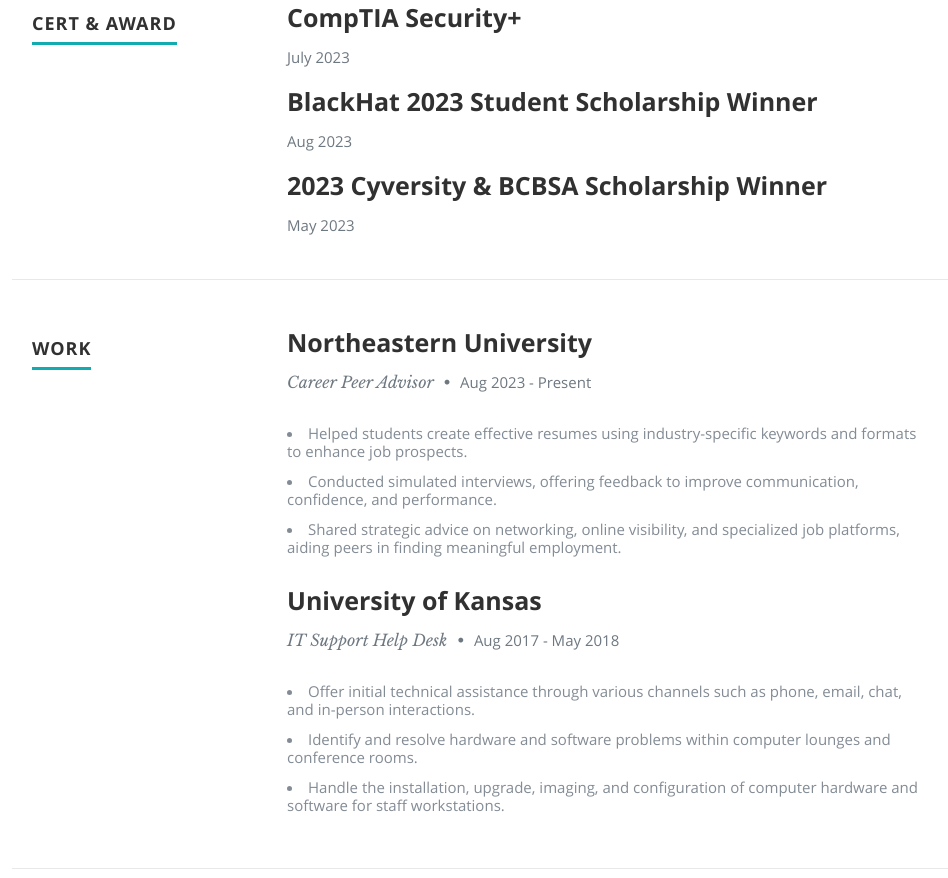
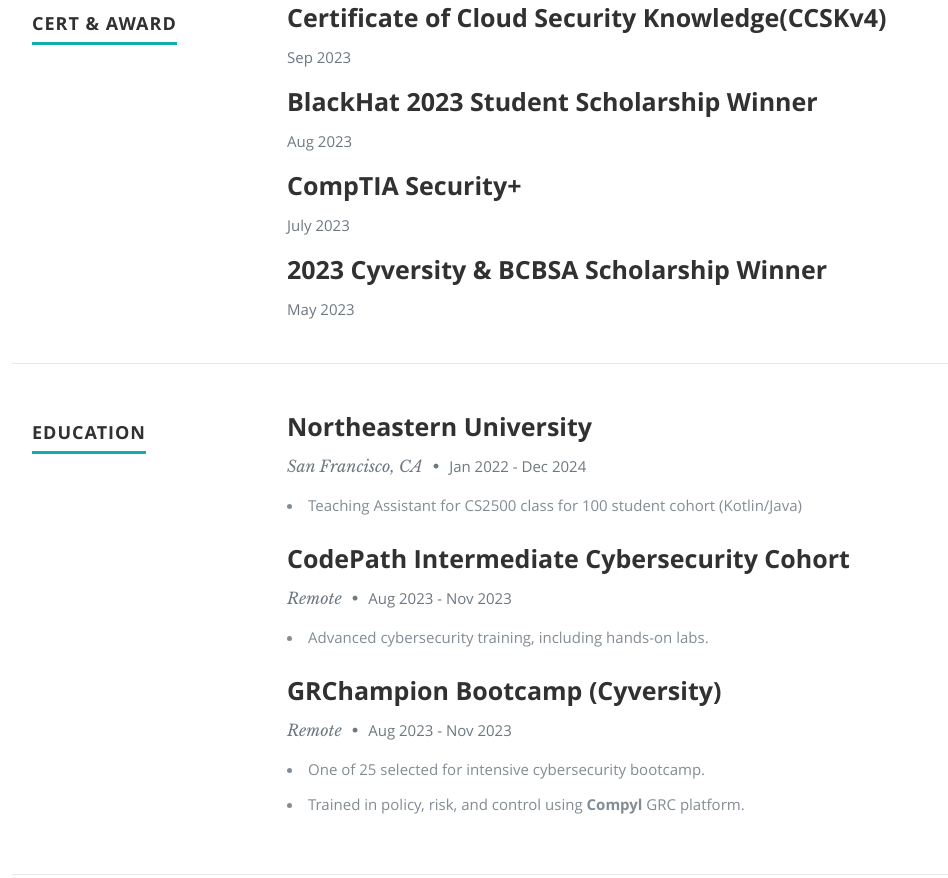
Before and after one commit to DFwJZ/azure-resume, a plain HTML site: page frontend/index.html in a window 1280 px wide. Shown: the part 1271-2149 px from the top of the page, without its empty margins (118-1066 px from the left). Drawn offline with nearby package versions, Linux system fonts and the light colour scheme; no server answers.

Commit message:
update content, add ccsk and add education section

```diff
--- a/frontend/index.html
+++ b/frontend/index.html
@@ -121,8 +121,8 @@
         <div class="nine columns main-col">
           <div class="row item">
             <div class="twelve columns">
-              <h3>CompTIA Security+</h3>
-              <p class="info"><em class="date">July 2023</em></p>
+              <h3>Certificate of Cloud Security Knowledge(CCSKv4)</h3>
+              <p class="info"><em class="date">Sep 2023</em></p>
             </div>
           </div>
           <!-- item end -->
@@ -131,6 +131,14 @@
             <div class="twelve columns">
               <h3>BlackHat 2023 Student Scholarship Winner</h3>
               <p class="info"><em class="date">Aug 2023</em></p>
+            </div>
+          </div>
+          <!-- item end -->
+
+          <div class="row item">
+            <div class="twelve columns">
+              <h3>CompTIA Security+</h3>
+              <p class="info"><em class="date">July 2023</em></p>
             </div>
           </div>
           <!-- item end -->
@@ -146,6 +154,67 @@
         <!-- main-col end -->
       </div>
       <!-- End Certifications & Award -->
+
+      <!-- Education Section
+      ================================================== -->
+      <!-- Education
+      ----------------------------------------------- -->
+      <div class="row work">
+        <div class="three columns header-col">
+          <h1><span>Education</span></h1>
+        </div>
+
+        <div class="nine columns main-col">
+          <div class="row item">
+            <div class="twelve columns">
+              <h3>Northeastern University</h3>
+              <p class="info">
+                San Francisco, CA <span>&bull;</span>
+                <em class="date">Jan 2022 - Dec 2024</em>
+                <li>
+                  Teaching Assistant for CS2500 class for 100 student cohort
+                  (Kotlin/Java)
+                </li>
+              </p>
+            </div>
+          </div>
+          <!-- item end -->
+
+          <div class="row item">
+            <div class="twelve columns">
+              <h3>CodePath Intermediate Cybersecurity Cohort</h3>
+              <p class="info">
+                Remote <span>&bull;</span>
+                <em class="date">Aug 2023 - Nov 2023</em>
+                <li>
+                  Advanced cybersecurity training, including hands-on labs.
+                </li>
+              </p>
+            </div>
+          </div>
+          <!-- item end -->
+
+          <div class="row item">
+            <div class="twelve columns">
+              <h3>GRChampion Bootcamp (Cyversity)</h3>
+              <p class="info">
+                Remote <span>&bull;</span>
+                <em class="date">Aug 2023 - Nov 2023</em>
+                <li>
+                  One of 25 selected for intensive cybersecurity bootcamp.
+                </li>
+                <li>
+                  Trained in policy, risk, and control using <b>Compyl</b>
+                  GRC platform.
+                </li>
+              </p>
+            </div>
+          </div>
+          <!-- item end -->
+        </div>
+        <!-- main-col end -->
+      </div>
+      <!-- End Education -->
 
       <!-- Work
       ----------------------------------------------- -->
```
